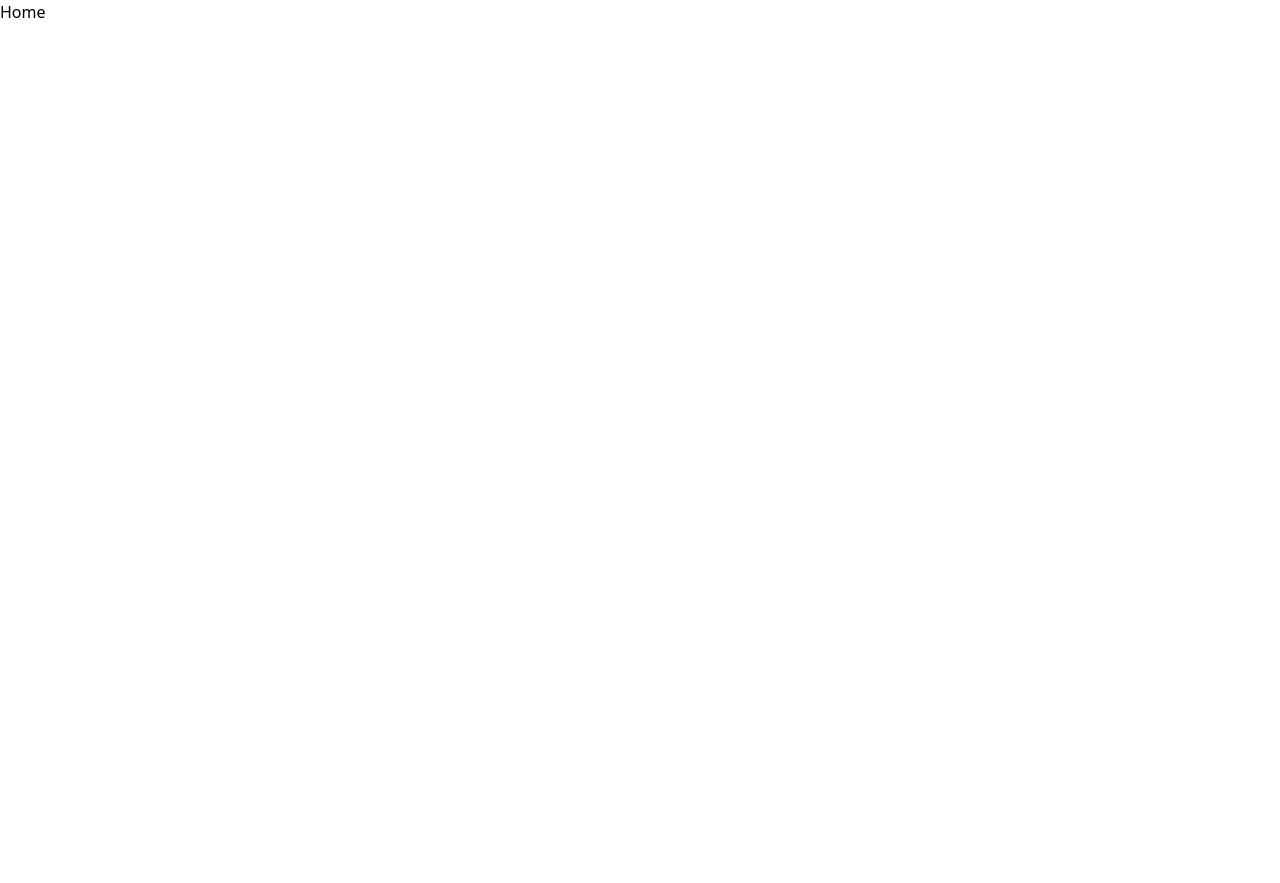
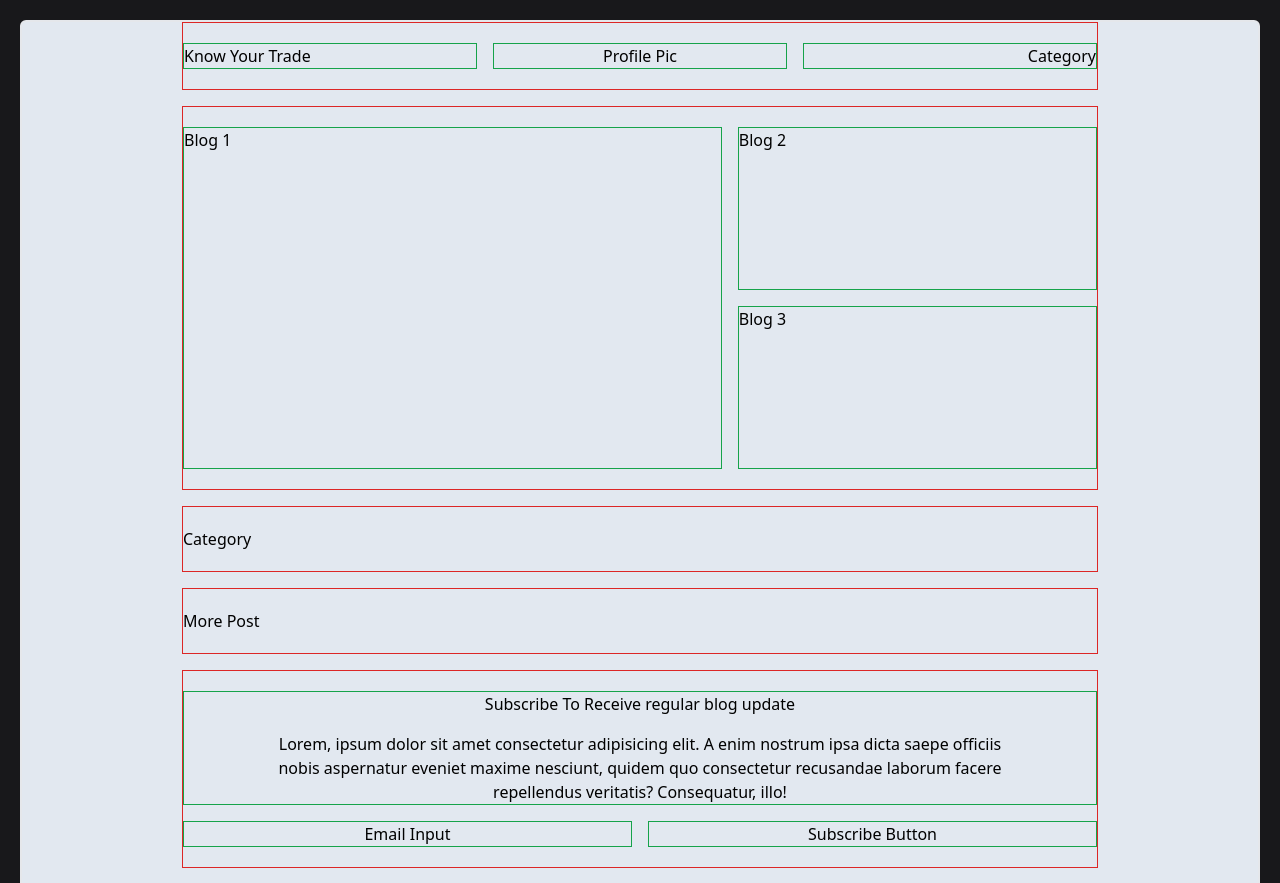
Before and after one commit to maheshwari-dhruv/know-your-trade-frontend, a React (Vite) app: page / in a window 1280 px wide. Shown: the top 883 px of the page. Before the commit the page ends 800 px from the top, so only its background shows below. Built offline with nearby package versions, Linux system fonts and the light colour scheme.

Commit message:
created basic structure for the homepage

```diff
--- /dev/null
+++ b/src/components/footer-section.jsx
@@ -0,0 +1,17 @@
+import React from "react";
+
+export const FooterSection = () => {
+  return (
+    <footer className="border-red-600 border py-5 footer-section flex flex-col gap-4 items-center align-middle">
+      <div className="blog-heading border-green-600 border w-full text-center">
+        <span>Know Your Trade</span>
+      </div>
+      <div className="full-name border-green-600 border w-full text-center">
+        <span>Dhruv Maheshwari</span>
+      </div>
+      <div className="social-icons border-green-600 border w-full text-center">
+        <span>Instagram</span>
+      </div>
+    </footer>
+  );
+};
--- /dev/null
+++ b/src/components/header-section.jsx
@@ -0,0 +1,17 @@
+import React from "react";
+
+export const HeaderSection = () => {
+  return (
+    <header className="border-red-600 border py-5 header-section flex items-center justify-between gap-4">
+      <div className="blog-heading border-green-600 border flex-1">
+        <span>Know Your Trade</span>
+      </div>
+      <div className="profile-pic border-green-600 border flex-1 text-center">
+        <span>Profile Pic</span>
+      </div>
+      <div className="category-nav border-green-600 border flex-1 text-right">
+        <span>Category</span>
+      </div>
+    </header>
+  );
+};
--- /dev/null
+++ b/src/components/home-page/category-section.jsx
@@ -0,0 +1,9 @@
+import React from "react";
+
+export const CategorySection = () => {
+  return (
+    <section className="border-red-600 border py-5 category">
+      <span>Category</span>
+    </section>
+  );
+};
--- /dev/null
+++ b/src/components/home-page/latest-post-section.jsx
@@ -0,0 +1,15 @@
+import React from "react";
+
+export const LatestPostSection = () => {
+  return (
+    <section className="border-red-600 border py-5 latest-post h-96 overflow-y-auto">
+      <div className="flex w-full gap-4 h-full">
+        <div className="border-green-600 border w-3/5 h-full">Blog 1</div>
+        <div className="flex flex-col gap-4 w-2/5">
+          <div className="blog-2 border-green-600 border h-1/2">Blog 2</div>
+          <div className="blog-3 border-green-600 border h-1/2">Blog 3</div>
+        </div>
+      </div>
+    </section>
+  );
+};
--- /dev/null
+++ b/src/components/home-page/more-post-section.jsx
@@ -0,0 +1,9 @@
+import React from "react";
+
+export const MorePostSection = () => {
+  return (
+    <section className="border-red-600 border py-5 more-post">
+      <span>More Post</span>
+    </section>
+  );
+};
--- /dev/null
+++ b/src/components/home-page/subscribe-email.jsx
@@ -0,0 +1,25 @@
+import React from "react";
+
+export const SubscribEmailSection = () => {
+  return (
+    <section className="border-red-600 border py-5 subscribe-email flex flex-col gap-4">
+      <div className="blog-heading border-green-600 border w-full flex flex-col gap-4 px-20 text-center">
+        <span>Subscribe To Receive regular blog update</span>
+        <span>
+          Lorem, ipsum dolor sit amet consectetur adipisicing elit. A enim
+          nostrum ipsa dicta saepe officiis nobis aspernatur eveniet maxime
+          nesciunt, quidem quo consectetur recusandae laborum facere repellendus
+          veritatis? Consequatur, illo!
+        </span>
+      </div>
+      <div className="flex items-center gap-4">
+        <div className="full-name border-green-600 border w-full text-center">
+          <span>Email Input</span>
+        </div>
+        <div className="social-icons border-green-600 border w-full text-center">
+          <span>Subscribe Button</span>
+        </div>
+      </div>
+    </section>
+  );
+};
--- a/src/pages/home-page.jsx
+++ b/src/pages/home-page.jsx
@@ -1,3 +1,21 @@
+import { FooterSection } from "../components/footer-section";
+import { HeaderSection } from "../components/header-section";
+import { CategorySection } from "../components/home-page/category-section";
+import { LatestPostSection } from "../components/home-page/latest-post-section";
+import { MorePostSection } from "../components/home-page/more-post-section";
+import { SubscribEmailSection } from "../components/home-page/subscribe-email";
+
 export const Home = () => {
-  return <div>Home</div>;
+  return (
+    <div className="w-full h-full px-5 py-5 bg-zinc-900 main">
+      <div className="w-full h-full text-black border-2 rounded-md bg-slate-200 px-40 flex flex-col gap-4">
+        <HeaderSection />
+        <LatestPostSection />
+        <CategorySection />
+        <MorePostSection />
+        <SubscribEmailSection />
+        <FooterSection />
+      </div>
+    </div>
+  );
 };
```
